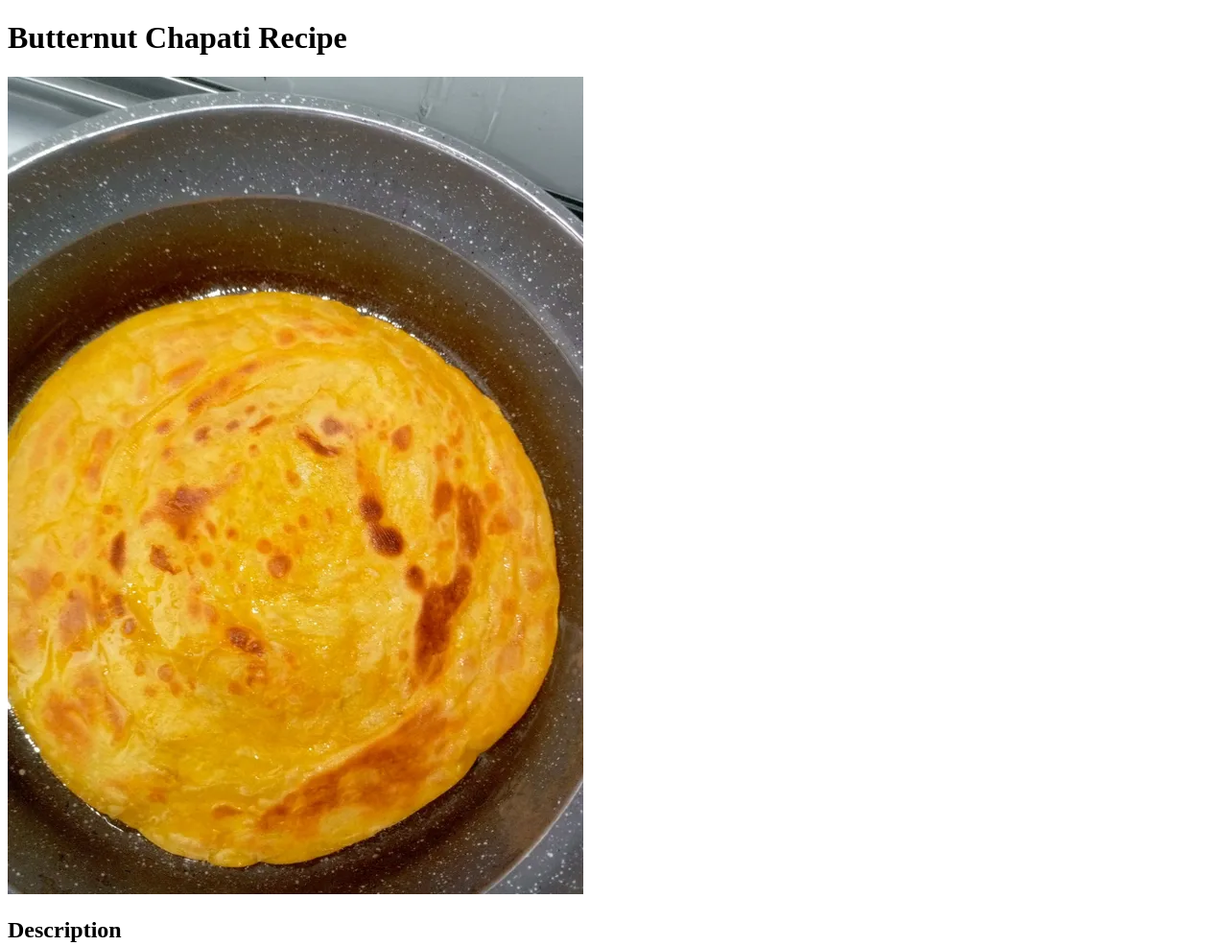
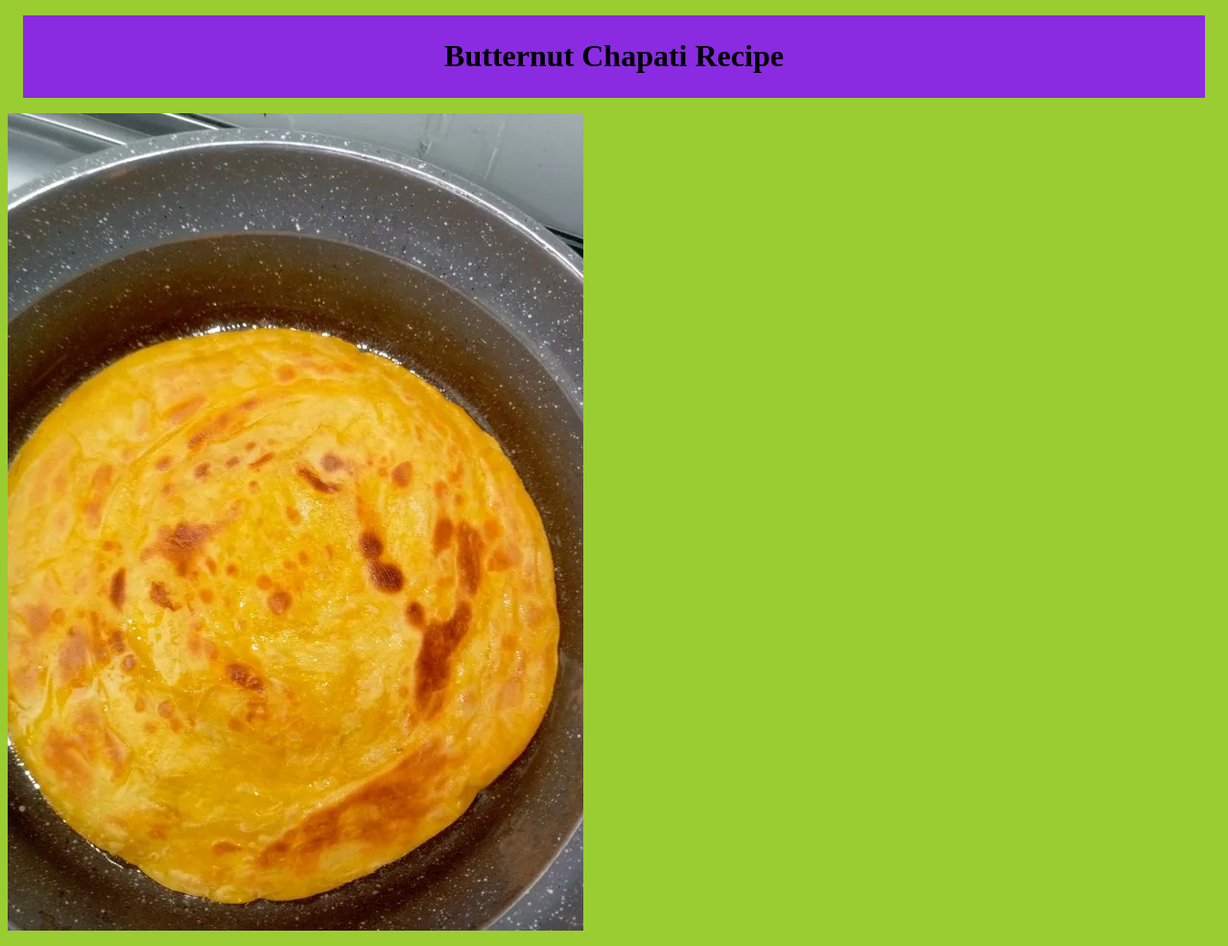
Before and after one commit to sw-eden/odin-recipes, a plain HTML site: page recipes/butternut-chapati.html in a window 1280 px wide. Shown: the top 986 px of the page at 96% size. Drawn offline with Linux system fonts and the light colour scheme.

Commit message:
Add chapati.css to butternut-chapati.html

```diff
--- a/recipes/butternut-chapati.html
+++ b/recipes/butternut-chapati.html
@@ -3,9 +3,10 @@
 <head>
     <meta charset="UTF-8">
     <title>How To Make Butternut Chapati</title>
+    <link rel="stylesheet" href="chapati.css" >
 </head>
 <body>
-    <h1>Butternut Chapati Recipe</h1>
+   <div class="title"><h1>Butternut Chapati Recipe</h1></div>
     <img src="../images/butternut-chapatti-recipe-main-photo.webp" alt="Butternut Chapati" height="852" width="600">
     <h2>Description</h2>
     <p>Simple recipe for making simple savory butternut chapatis.Makes a serving of two. </p>
```
